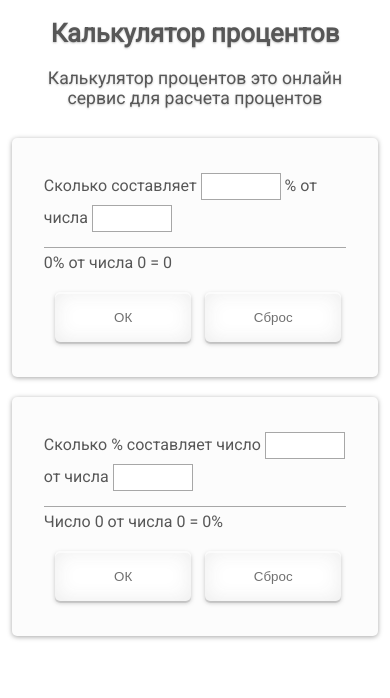
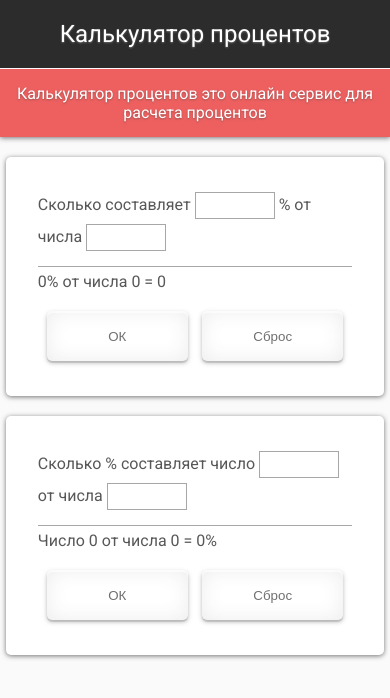
Before and after one commit to sasha-odintsov/percentage-calculator, a website with bundled scripts: page index.html in a window 390 px wide. Built offline with nearby package versions, Linux system fonts and the light colour scheme.

Commit message:
Changed design

```diff
--- a/index.html
+++ b/index.html
@@ -11,15 +11,15 @@
     <link rel="stylesheet" href="styles/main.css">
 </head>
 <body>
-    <div class="wrapper">
     <div class="header">
-            <h1 class="header__main-title">
+        <h1 class="header__title">
             Калькулятор процентов
         </h1>
         <h2 class="header__description">
             Калькулятор процентов это онлайн сервис для расчета процентов
         </h2>
     </div>
+    <div class="wrapper">
         <div class="main">
             <form class="form-primary">
                 <fieldset class="fieldset-primary-values">
--- a/src/index.js
+++ b/src/index.js
@@ -16,7 +16,7 @@ import resetPercnt from './lib/resetPercnt';
 
     if (!x.length || !y.length) {
       result.innerHTML = showError();
-      result.style.color = 'red';
+      result.style.color = '#ee6060';
     } else {
       result.innerHTML = showResultNumbr(x, y, calcNumbr(x, y));
       result.style.color = '#575757';
@@ -32,7 +32,7 @@ import resetPercnt from './lib/resetPercnt';
 
     if (!x.length || !y.length) {
       result.innerHTML = showError();
-      result.style.color = 'red';
+      result.style.color = '#ee6060';
     } else {
       result.innerHTML = showResultPercnt(x, y, calcPercnt(x, y));
       result.style.color = '#575757';
--- a/src/lib/showResultPercnt.js
+++ b/src/lib/showResultPercnt.js
@@ -1,3 +1,3 @@
-const showResultPercnt = (a, b, c) => `Число ${a} от числа ${b} = ${c}%`;
+const showResultPercnt = (a, b, c) => `Число ${a} от числа ${b} = <strong>${c}%</strong>`;
 
 export default showResultPercnt;
--- a/src/lib/showresultnumbr.js
+++ b/src/lib/showresultnumbr.js
@@ -1,3 +1,3 @@
-const showResultNumbr = (a, b, c) => `${a}% от числа ${b} = ${c}`;
+const showResultNumbr = (a, b, c) => `${a}% от числа ${b} = <strong>${c}</strong>`;
 
 export default showResultNumbr;
--- a/styles/main.css
+++ b/styles/main.css
@@ -6,6 +6,8 @@ body {
     font-family: 'Roboto',
     sans-serif;
     font-size: 1rem;
+    margin: 0;
+    background-color: #fafafa;
 }
 
 * {
@@ -21,27 +23,37 @@ body {
 /* header */
 
 .header {
-    margin: 40px 0 20px 0;
+    /* margin-bottom: 30px; */
+    color: #fff;
+    box-shadow: 0px 1px 5px rgba(59, 59, 59, 0.7);
 }
 
-.header__main-title,
+.header__title,
 .header__description {
-    font-size: 1.6rem;
     text-align: center;
     margin: 0;
-    padding: 10px;
-    text-shadow: 0 1px 2px rgba(70, 70, 70, 0.3);
+    font-weight: normal;
+}
+
+.header__title {
+    font-size: 1.5rem;
+    background-color: #2c2c2c;
+    text-shadow: 0 1px 2px rgba(129, 129, 129, 0.7);
+    padding: 20px;
+    margin-bottom: 1px;
 }
 
 .header__description {
-    font-size: 1.1rem;
-    font-weight: normal;
+    text-shadow: 0 1px 2px rgba(70, 70, 70, 0.5);
+    padding: 15px;
+    font-size: 1rem;
+    background-color: #ee6060;
 }
 
 /* main */
 
 .main {
-    margin-top: 20px;
+    margin-top: 50px;
 }
 
 .form-primary,
@@ -52,8 +64,8 @@ body {
     border-radius: 5px;
     display: flex;
     justify-content: space-between;
-    background-color: #fcfcfc;
-    box-shadow: 0px 1px 5px #a7a7a7;
+    background-color: #fff;
+    box-shadow: 0px 1px 5px rgba(59, 59, 59, 0.7);
 }
 
 .fieldset-primary-values,
@@ -78,6 +90,7 @@ body {
     padding: 5px;
     border: 1px solid #a7a7a7;
     margin-top: 5px;
+    color: #575757;
 }
 
 input[type='number'],
@@ -107,7 +120,7 @@ input[type="number"]::-webkit-inner-spin-button {
     color: #707070;
     border-radius: 5px;
     border: none;
-    box-shadow: 0 2px 4px rgba(117, 117, 117, 0.4),
+    box-shadow: 0 2px 4px rgba(117, 117, 117, 0.5),
     inset 0 2px 0 rgba(255, 255, 255, .7),
     0 2px 0 rgba(0, 0, 0, .1),
     inset 0 0 20px rgba(68, 68, 68, 0.1);
@@ -129,11 +142,11 @@ input[type="number"]::-webkit-inner-spin-button {
 
 @media screen and (max-width:769px) {
     .wrapper {
-        width: 98%;
+        width: 97%;
     }
 
-    .header {
-        margin: 5px 0 20px 0;
+    .main {
+        margin-top: 30px;
     }
 
     .fieldset-primary-buttons,
@@ -148,6 +161,10 @@ input[type="number"]::-webkit-inner-spin-button {
 }
 
 @media screen and (max-width:399px) {
+    .main {
+        margin-top: 20px;
+    }
+
     .form-primary,
     .form-secondary {
         display: block;
@@ -161,6 +178,7 @@ input[type="number"]::-webkit-inner-spin-button {
     .fieldset-primary-buttons,
     .fieldset-secondary-buttons {
         padding-top: 0;
+        text-align: center;
     }
 
     .button, .reset {
```
Lines whose indentation alone changed are shown as unchanged.
